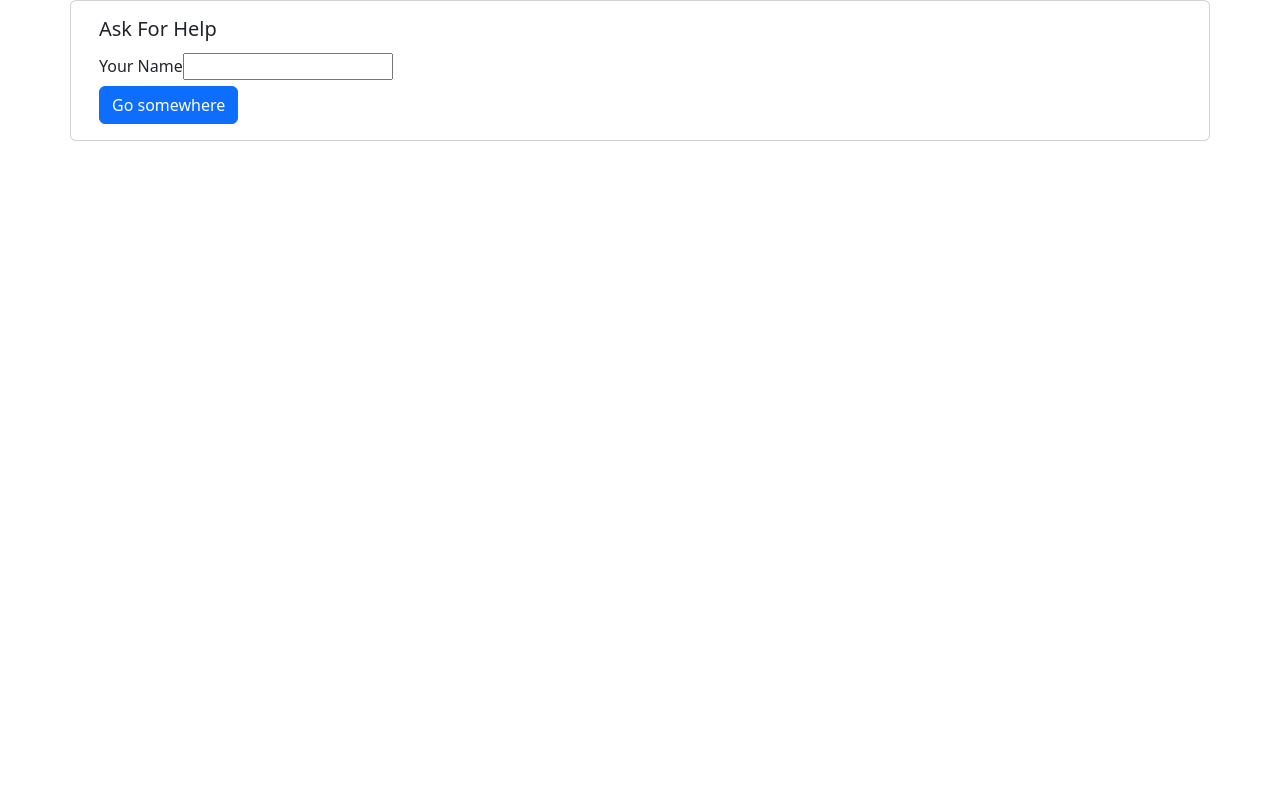
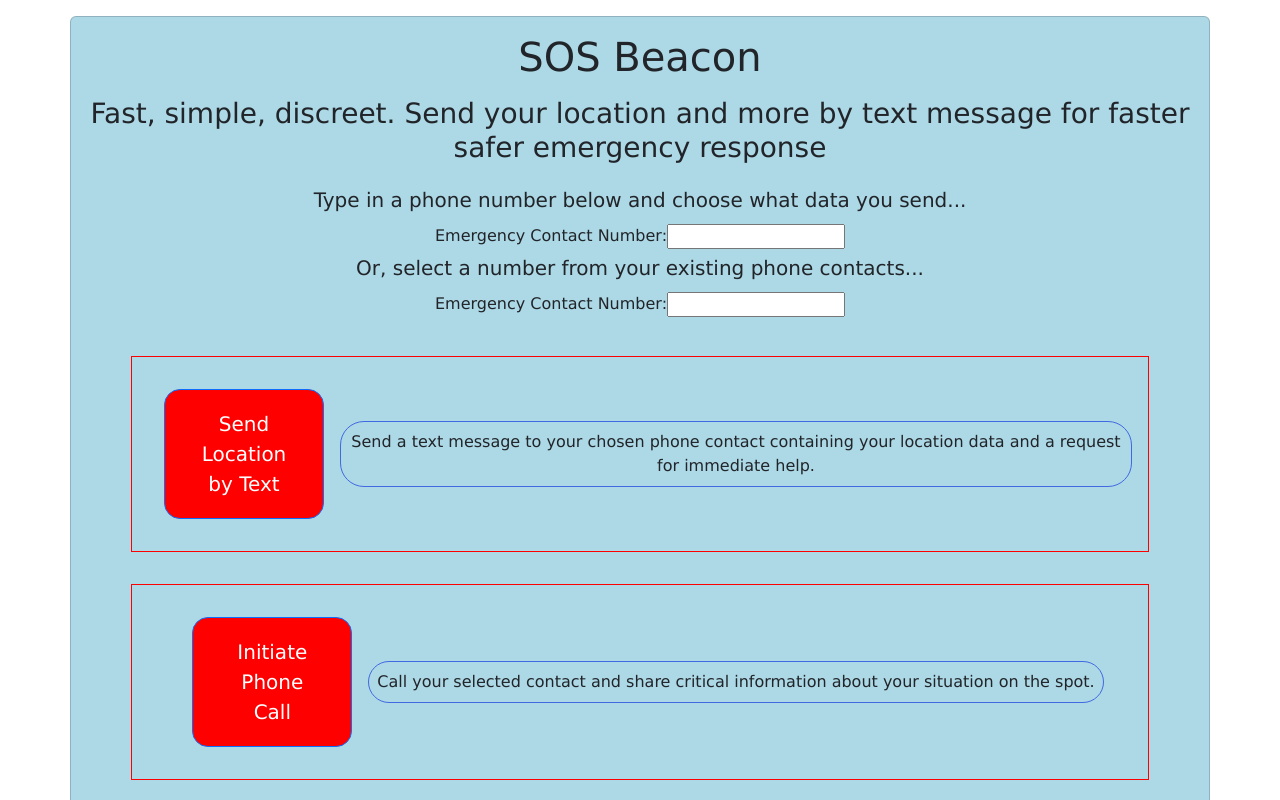
Before and after one commit to Clazariuk1/SentryHackathon, a React (Vite) app in the folder beacon/: page / in a window 1280 px wide. Shown: the top 800 px of the page. Built offline with nearby package versions, Linux system fonts and the light colour scheme.

Commit message:
Basic CSS work

```diff
--- a/beacon/src/App.css
+++ b/beacon/src/App.css
@@ -0,0 +1,56 @@
+* {
+    margin: 0;
+    padding: 0;
+    box-sizing: border-box;
+  }
+
+  body {
+    font-family: Verdana, Geneva, Tahoma, sans-serif;
+    padding: 1rem;
+    text-align: center;
+    font-size: 12pt;
+  }
+
+  h1 {
+    margin: 1rem;
+  }
+
+
+.card {
+    background-color: lightblue
+}
+
+.btn {
+    font-size: 15pt;
+    background-color: red;
+    margin: 1rem;
+    width: 10rem;
+    height: 5rem;
+    display: flex;
+    justify-content: center;
+    align-items: center;
+    padding: 4rem;
+    border-radius: 2vmin;
+}
+
+.buttonTextBox {
+    border: solid 1px royalblue;
+    border-radius: 3vmin;
+    padding: .5rem;
+}
+
+.buttonCard {
+    display: flex;
+    border: solid 1px red;
+    margin: 1rem;
+    align-items: center;
+    justify-content: center;
+    font-size: 1rem;
+    padding: 1rem;
+}
+
+.buttonCardList {
+    padding: 1rem;
+    display: flex;
+    flex-direction: column;
+}
--- a/beacon/src/App.tsx
+++ b/beacon/src/App.tsx
@@ -10,15 +10,50 @@ function App() {
         <div className="col">
           <div className="row">
             <div className="card" >
+              <h1>SOS Beacon</h1>
+              <h3>Fast, simple, discreet. Send your location and more by text message for faster safer emergency response</h3>
               <div className="card-body">
-                <h5 className="card-title">Ask For Help</h5>
+                <h5 className="card-title">Type in a phone number below and choose what data you send...</h5>
                 <form>
                   <div className="form-item">
-                    <label className="form-label">Your Name</label>
+                    <label className="form-label">Emergency Contact Number:</label>
                     <input className="form-text" type="text" value={sosName} />
                   </div>
                 </form>
-                <a href="#" className="btn btn-primary">Go somewhere</a>
+                <h5 className="card-title">Or, select a number from your existing phone contacts...</h5>
+                <form>
+                  <div className="form-item">
+                    <label className="form-label">Emergency Contact Number:</label>
+                    <input className="form-text" type="text" value={sosName} />
+                  </div>
+                </form>
+                <div className="buttonCardList">
+                  <div className="buttonCard">
+                    <a href="#" className="btn btn-primary">Send Location by Text</a>
+                    <div className="buttonTextBox">
+                      Send a text message to your chosen phone contact containing your location data and a request for immediate help.
+                    </div>
+                  </div>
+                  <div className="buttonCard">
+                    <a href="#" className="btn btn-primary">Initiate Phone Call</a>
+                    <div className="buttonTextBox">
+                      Call your selected contact and share critical information about your situation on the spot.
+                    </div>
+                  </div>
+                  <div className="buttonCard">
+                    <a href="#" className="btn btn-primary">Send Audio Message</a>
+                    <div className="buttonTextBox">
+                      Record and send an audio message by text to your chosen phone contact so they will have record of your situation.
+                    </div>
+                  </div>
+                  <div className="buttonCard">
+                    <a href="#" className="btn btn-primary">Send Video Message</a>
+                    <div className="buttonTextBox">
+                      Record and send a video message by text to your chosen phone contact so they will have record of your situation.
+                    </div>
+                  </div>
+                </div>
+
               </div>
             </div>
           </div>
```
